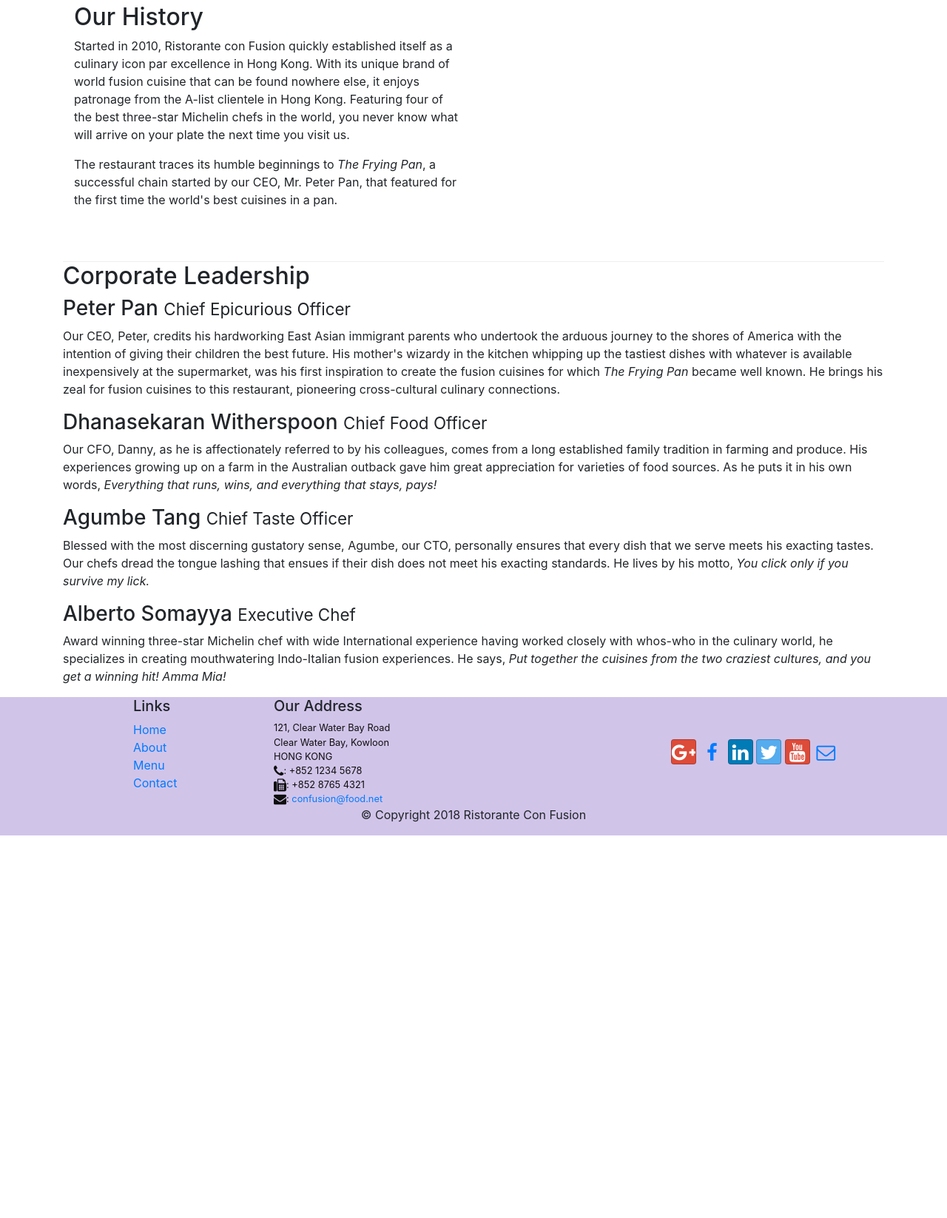
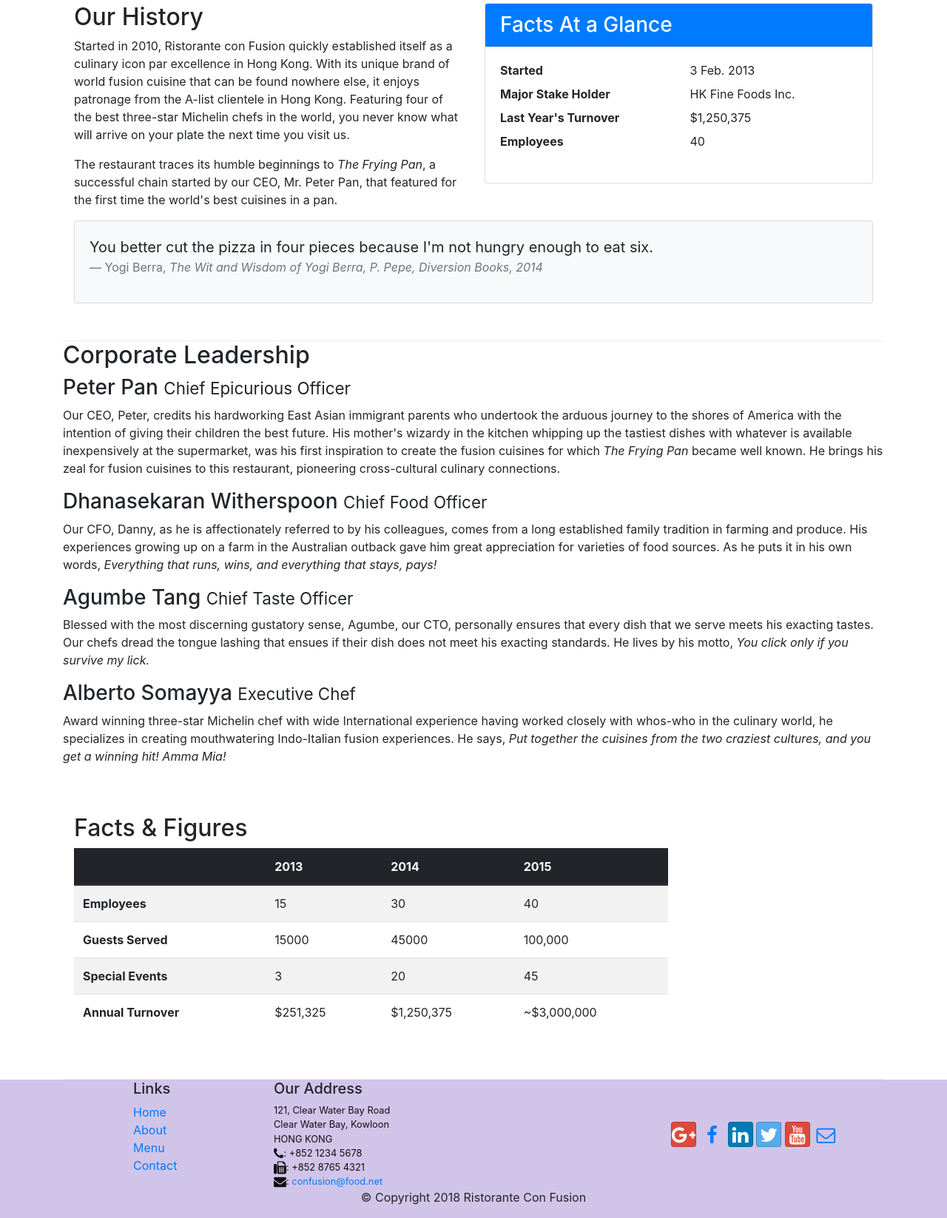
Before and after one commit to joelmarvi/bootstrap-coursera, a website: page aboutus.html in a window 1280 px wide. Shown: the part 511-2157 px from the top of the page at 74% size. Before the commit the page ends 1640 px from the top, so only its background shows below. Drawn offline with nearby package versions, Linux system fonts and the light colour scheme.

Commit message:
Tables and Cards

```diff
--- a/aboutus.html
+++ b/aboutus.html
@@ -64,7 +64,33 @@
                 <p>Started in 2010, Ristorante con Fusion quickly established itself as a culinary icon par excellence in Hong Kong. With its unique brand of world fusion cuisine that can be found nowhere else, it enjoys patronage from the A-list clientele in Hong Kong.  Featuring four of the best three-star Michelin chefs in the world, you never know what will arrive on your plate the next time you visit us.</p>
                 <p>The restaurant traces its humble beginnings to <em>The Frying Pan</em>, a successful chain started by our CEO, Mr. Peter Pan, that featured for the first time the world's best cuisines in a pan.</p>
             </div>
-            <div class="col-12 col-sm">
+            <div class="col-12 col-sm-6">
+                <div class="card">
+                    <h3 class="card-header bg-primary text-white">Facts At a Glance</h3>
+                    <div class="card-body">
+                        <dl class="row">
+                            <dt class="col-6">Started</dt>
+                            <dd class="col-6">3 Feb. 2013</dd>
+                            <dt class="col-6">Major Stake Holder</dt>
+                            <dd class="col-6">HK Fine Foods Inc.</dd>
+                            <dt class="col-6">Last Year's Turnover</dt>
+                            <dd class="col-6">$1,250,375</dd>
+                            <dt class="col-6">Employees</dt>
+                            <dd class="col-6">40</dd>
+                        </dl>
+                    </div>
+                </div>
+            </div>
+            <div class="col-12">
+                <div class="card card-body bg-light">
+                    <blockquote class="blockquote">
+                        <p class="mb-0">You better cut the pizza in four pieces because I'm not hungry enough to eat six.</p>
+                        <footer class="blockquote-footer">Yogi Berra,
+                            <cite title="Source Title">The Wit and Wisdom of Yogi Berra,
+                                    P. Pepe, Diversion Books, 2014</cite>
+                        </footer>
+                    </blockquote>
+                </div>
             </div>
         </div>
 
@@ -81,6 +107,52 @@
                 <h3>Alberto Somayya <small>Executive Chef</small></h3>
                 <p class="d-none d-sm-block">Award winning three-star Michelin chef with wide International experience having worked closely with whos-who in the culinary world, he specializes in creating mouthwatering Indo-Italian fusion experiences. He says, <em>Put together the cuisines from the two craziest cultures, and you get a winning hit! Amma Mia!</em></p>
             </div>
+       </div>
+
+       <div class="row row-content">
+           <div class="col-12 col-sm-9">
+               <h2>Facts &amp; Figures</h2>
+                <div class="table-responsive">
+                    <table class="table table-striped">
+                        <thead class="thead-dark">
+                            <tr>
+                                <th>&nbsp;</th>
+                                <th>2013</th>
+                                <th>2014</th>
+                                <th>2015</th>
+                            </tr>
+                        </thead>
+                        <tbody>
+                            <tr>
+                                <th>Employees</th>
+                                <td>15</td>
+                                <td>30</td>
+                                <td>40</td>
+                            </tr>
+                            <tr>
+                                <th>Guests Served</th>
+                                <td>15000</td>
+                                <td>45000</td>
+                                <td>100,000</td>
+                            </tr>
+                            <tr>
+                                <th>Special Events</th>
+                                <td>3</td>
+                                <td>20</td>
+                                <td>45</td>
+                            </tr>
+                            <tr>
+                                <th>Annual Turnover</th>
+                                <td>$251,325</td>
+                                <td>$1,250,375</td>
+                                <td>~$3,000,000</td>
+                            </tr>
+                        </tbody>
+                    </table>
+                </div>
+           </div>
+           <div class="col-12 col-sm-3">
+           </div>
        </div>
 
     </div>
```
